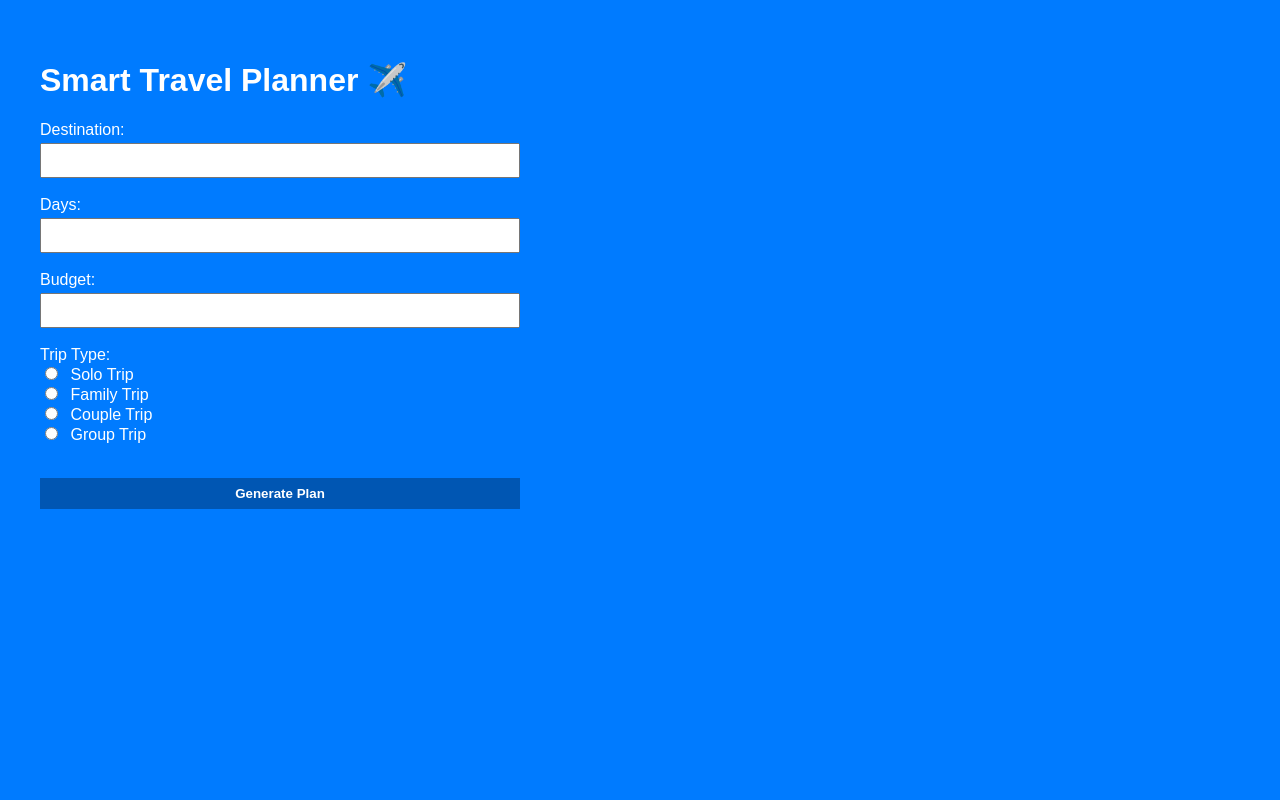
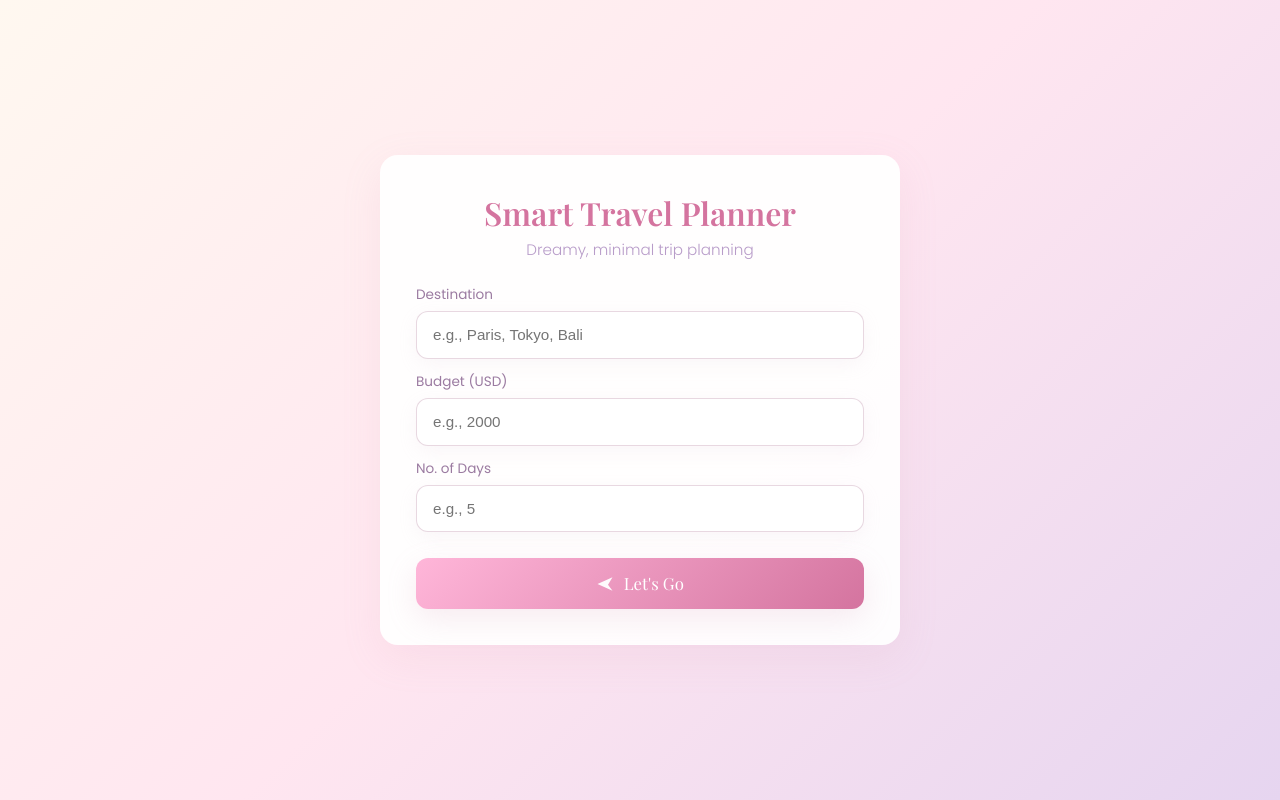
Before and after one commit to siyaaa20/SMART-TRAVEL-PLANNER, a Flask app: page / in a window 1280 px wide. Run offline with Flask 3, Linux system fonts and the light colour scheme.

Commit message:
Add README and initial HTML templates for Smart Travel Planner

```diff
--- a/templates/index.html
+++ b/templates/index.html
@@ -1,58 +1,116 @@
 <!DOCTYPE html>
-<html>
+<html lang="en">
 <head>
+    <meta charset="UTF-8">
+    <meta name="viewport" content="width=device-width, initial-scale=1.0">
     <title>Smart Travel Planner</title>
+    <link href="https://fonts.googleapis.com/css2?family=Poppins:wght@300;400;500;600&family=Playfair+Display:wght@400;600&display=swap" rel="stylesheet">
     <style>
-        body {
-            background-color: #007bff;
-            color: #ffffff;
-            font-family: Arial, sans-serif;
-            padding: 2rem;
+        * { box-sizing: border-box; margin: 0; padding: 0; }
+
+        :root{
+            --cream: #FFF8F0;
+            --blush-1: #FFE6F0;
+            --blush-2: #FFB6D9;
+            --lav: #E6D5F0;
+            --accent: #D4749F;
+            --muted: #7A6B8F;
         }
-        form { max-width: 480px; margin-top: 1rem; }
-        input[type="text"], input[type="number"] {
-            padding: 0.5rem;
-            margin-top: 0.25rem;
-            width: 100%;
-            box-sizing: border-box;
+
+        html,body{ height:100%; }
+
+        body{
+            font-family: 'Poppins', sans-serif;
+            background: linear-gradient(135deg, var(--cream) 0%, var(--blush-1) 50%, var(--lav) 100%);
+            color: var(--muted);
+            display:flex;
+            align-items:center;
+            justify-content:center;
+            padding:2rem;
         }
-        input[type="radio"] {
-            margin-right: 0.5rem;
-            cursor: pointer;
+
+        .card{
+            width:100%;
+            max-width:520px;
+            background: rgba(255,255,255,0.95);
+            border-radius:18px;
+            padding:2.25rem;
+            box-shadow: 0 12px 40px rgba(212,148,175,0.12);
+            text-align:center;
+            transition: transform 0.25s ease, box-shadow 0.25s ease;
         }
-        label {
-            cursor: pointer;
-            display: inline;
-            margin-right: 1.5rem;
+
+        .card:hover{ transform: translateY(-6px); box-shadow: 0 20px 50px rgba(212,148,175,0.14); }
+
+        h1{ font-family: 'Playfair Display', serif; color: var(--accent); font-size:2rem; margin-bottom:0.25rem; }
+        p.lead{ color: #B89CC9; font-size:0.95rem; margin-bottom:1.5rem; font-weight:300; }
+
+        form{ display:flex; flex-direction:column; gap:1rem; align-items:stretch; }
+
+        label{ display:block; font-size:0.85rem; color:#9B7BA1; margin-bottom:0.35rem; text-align:left; }
+
+        input[type="text"], input[type="number"]{
+            width:100%; padding:0.9rem 1rem; border-radius:12px; border:1px solid rgba(217,191,205,0.6);
+            background: white; font-size:0.95rem; color:var(--muted);
+            box-shadow: 0 6px 18px rgba(217,191,205,0.12);
+            transition: box-shadow 0.22s ease, transform 0.18s ease, border-color 0.18s ease;
         }
-        button {
-            padding: 0.5rem;
-            margin-top: 1rem;
-            width: 100%;
-            background: #0056b3;
-            color: #fff;
-            border: none;
-            cursor: pointer;
-            font-weight: bold;
+
+        input:focus{ outline:none; border-color: var(--blush-2); box-shadow: 0 8px 30px rgba(212,148,175,0.12); transform: translateY(-1px); }
+
+        .inputs { display:flex; flex-direction:column; gap:0.85rem; }
+
+        .btn-go{
+            margin-top:0.6rem; display:inline-flex; gap:0.6rem; align-items:center; justify-content:center;
+            padding:0.9rem 1.2rem; border-radius:12px; border:none; cursor:pointer;
+            font-family: 'Playfair Display', serif; font-size:1.05rem; color:white;
+            background: linear-gradient(135deg,var(--blush-2) 0%, var(--accent) 100%);
+            box-shadow: 0 10px 30px rgba(212,148,175,0.18); transition: transform 0.25s ease, box-shadow 0.25s ease;
         }
-        button:hover { background: #004085; }
+
+        .btn-go svg{ width:18px; height:18px; transform:translateY(1px); }
+
+        .btn-go:hover{ transform: translateY(-6px); box-shadow: 0 26px 60px rgba(212,148,175,0.18), 0 0 18px rgba(255,182,201,0.12); }
+
+        /* Responsive */
+        @media (max-width:480px){
+            .card{ padding:1.5rem; border-radius:14px; }
+            h1{ font-size:1.5rem; }
+            .btn-go{ font-size:1rem; padding:0.8rem 1rem; }
+        }
     </style>
 </head>
 <body>
-    <h1>Smart Travel Planner ✈️</h1>
+    <main class="card" role="main" aria-labelledby="site-title">
+        <h1 id="site-title">Smart Travel Planner</h1>
+        <p class="lead">Dreamy, minimal trip planning</p>
 
-    <form action="/generate" method="post">
-        Destination: <input type="text" name="destination" required><br><br>
-        Days: <input type="number" name="days" required><br><br>
-        Budget: <input type="number" name="budget" required><br><br>
+        <form onsubmit="event.preventDefault();" aria-label="Travel form">
+            <div class="inputs">
+                <div>
+                    <label for="destination">Destination</label>
+                    <input type="text" id="destination" name="destination" placeholder="e.g., Paris, Tokyo, Bali" required>
+                </div>
 
-        Trip Type:<br>
-        <input type="radio" name="trip_type" value="solo" id="solo"> <label for="solo">Solo Trip</label><br>
-        <input type="radio" name="trip_type" value="family" id="family"> <label for="family">Family Trip</label><br>
-        <input type="radio" name="trip_type" value="couple" id="couple"> <label for="couple">Couple Trip</label><br>
-        <input type="radio" name="trip_type" value="group" id="group"> <label for="group">Group Trip</label><br><br>
+                <div>
+                    <label for="budget">Budget (USD)</label>
+                    <input type="number" id="budget" name="budget" min="0" placeholder="e.g., 2000" required>
+                </div>
 
-        <button type="submit">Generate Plan</button>
-    </form>
+                <div>
+                    <label for="days">No. of Days</label>
+                    <input type="number" id="days" name="days" min="1" max="365" placeholder="e.g., 5" required>
+                </div>
+            </div>
+
+            <button class="btn-go" type="submit" aria-label="Let's Go">
+                <!-- small plane SVG icon -->
+                <svg viewBox="0 0 24 24" fill="none" xmlns="http://www.w3.org/2000/svg" aria-hidden="true">
+                    <path d="M2 12L22 3L16 13L22 21L2 12Z" fill="white" opacity="0.95"/>
+                </svg>
+                Let's Go
+            </button>
+        </form>
+    </main>
 </body>
 </html>
```
Also changed, not shown: package.json (added, +8 -0 lines), templates/combined.html (added, +152 -0 lines), templates/itinerary.html (added, +276 -0 lines), templates/splash.html (added, +98 -0 lines), README.md.
